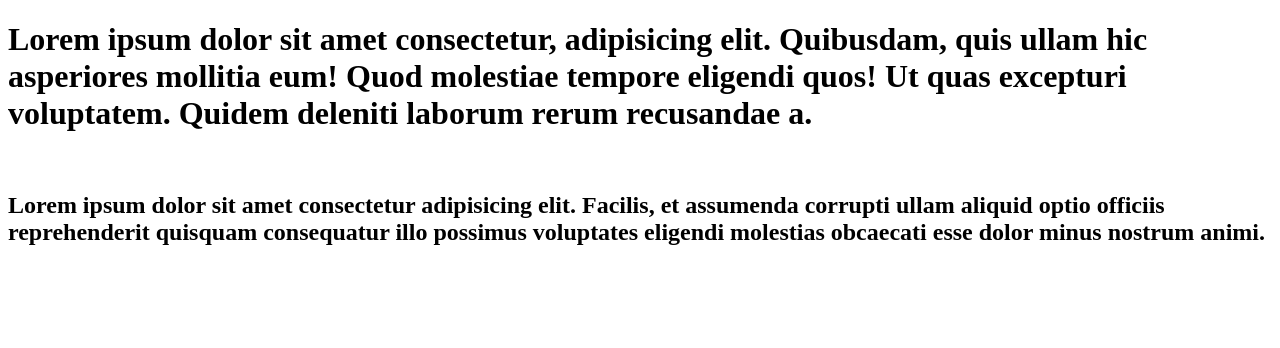
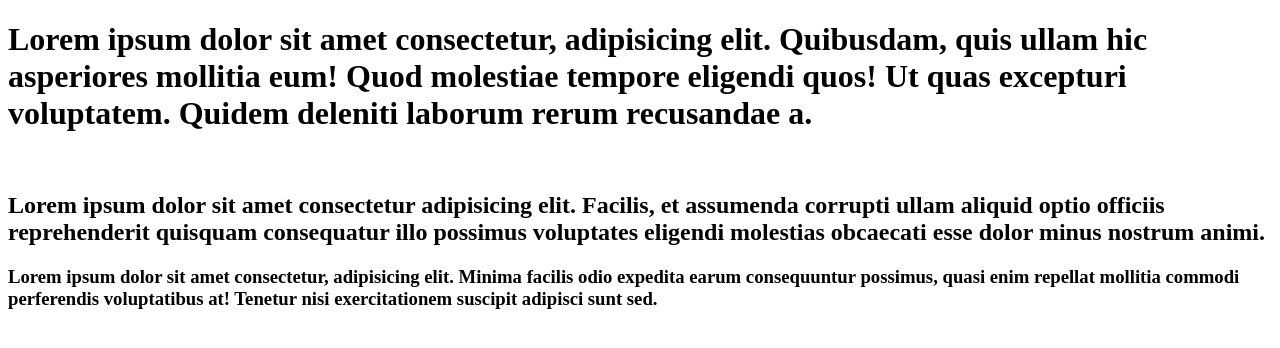
Before and after one commit to Wishvanath/Page-Loader, a plain HTML site: page index.html in a window 1280 px wide. Drawn offline with nearby package versions, Linux system fonts and the light colour scheme.

Commit message:
added some more text in index file

```diff
--- a/index.html
+++ b/index.html
@@ -24,6 +24,9 @@
         <h2>
             Lorem ipsum dolor sit amet consectetur adipisicing elit. Facilis, et assumenda corrupti ullam aliquid optio officiis reprehenderit quisquam consequatur illo possimus voluptates eligendi molestias obcaecati esse dolor minus nostrum animi.
         </h2>
+        <h3>
+            Lorem ipsum dolor sit amet consectetur, adipisicing elit. Minima facilis odio expedita earum consequuntur possimus, quasi enim repellat mollitia commodi perferendis voluptatibus at! Tenetur nisi exercitationem suscipit adipisci sunt sed.
+        </h3>
     </div>
 </body>
 <script src="script.js"></script>
```
